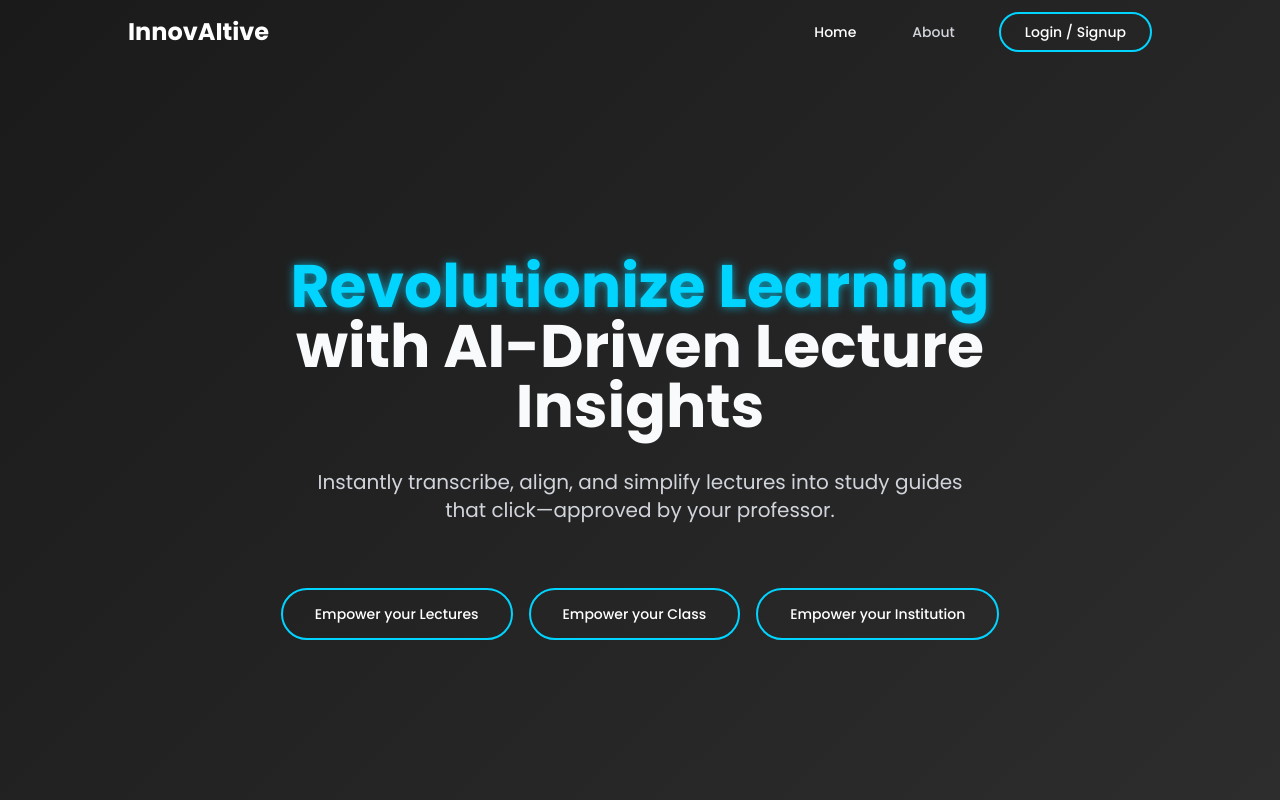
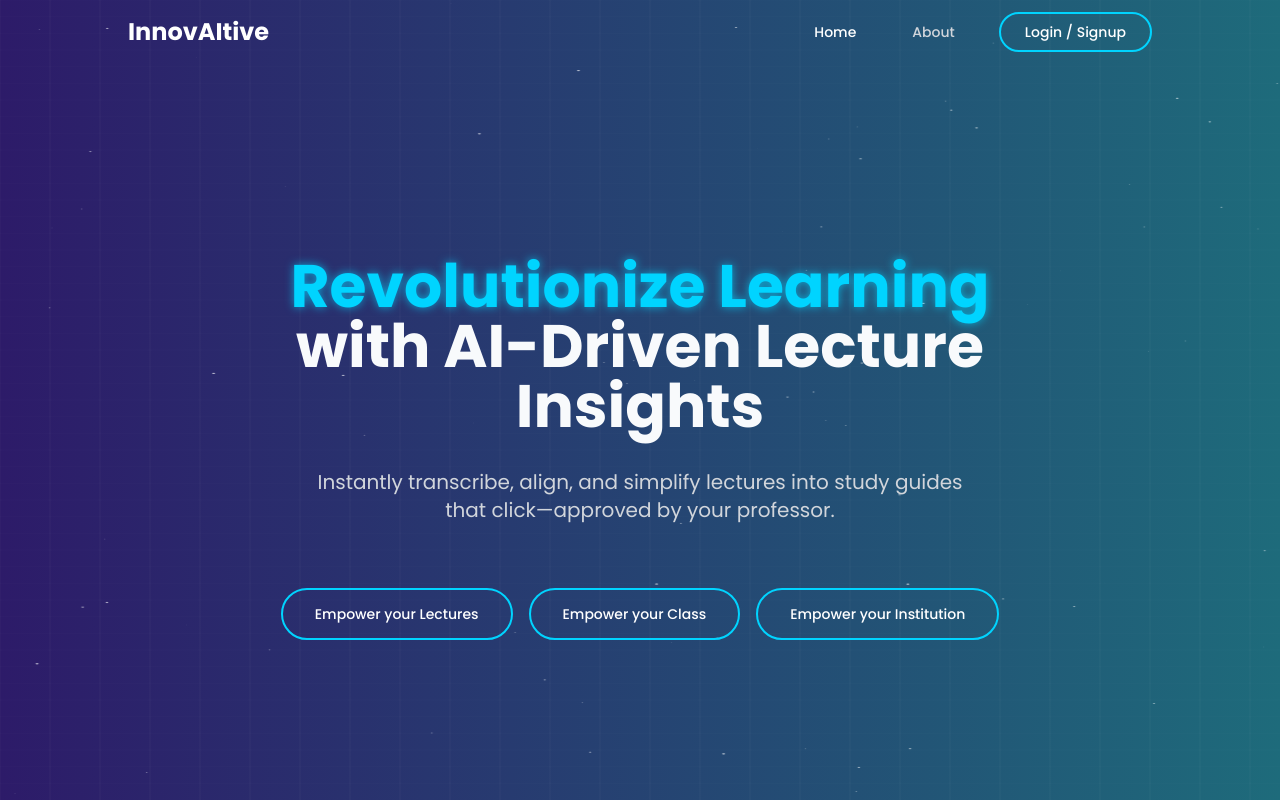
Before and after one commit to srp8/innov-ai-tive, a React (Vite) app: page / in a window 1280 px wide. Shown: the top 800 px of the page. Built offline with nearby package versions, Linux system fonts and the light colour scheme.

Commit message:
Add hero section background
Apply the same gradient and starry background to the hero section.

```diff
--- a/src/components/Hero.tsx
+++ b/src/components/Hero.tsx
@@ -18,7 +18,7 @@ export default function Hero() {
   }, []);
 
   return (
-    <section className="gradient-bg min-h-screen pt-24 flex items-center relative z-10">
+    <section className="min-h-screen pt-24 flex items-center relative z-10">
       <div className="max-w-7xl mx-auto px-4 sm:px-6 lg:px-8 py-16">
         <div className="flex flex-col items-center text-center">
           <div
```
